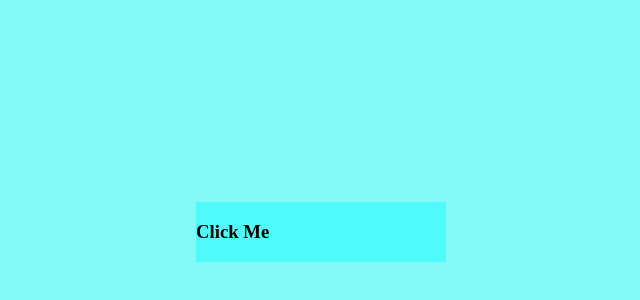
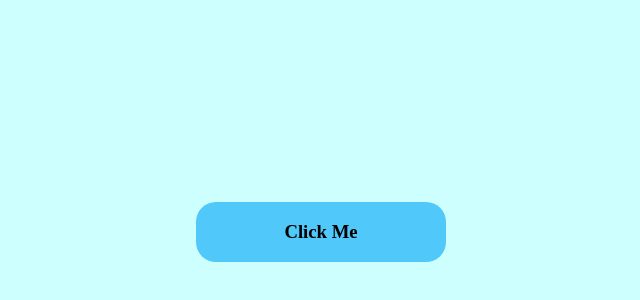
Before and after one commit to RaminJimenez/website, a plain HTML site: page interactive.html in a window 1280 px wide. Shown: the part 168-468 px from the top of the page, without its empty margins (319-959 px from the left). Drawn offline with Linux system fonts and the light colour scheme.

Commit message:
Tue, Mar 10, 2026, 9:44 AM -07:00

```diff
--- a/style/interactive.css
+++ b/style/interactive.css
@@ -7,11 +7,17 @@ body {
     align-items: center;
     justify-content: center;
     margin: 0;
-    background: rgb(130, 250, 250);
+    background: rgb(205, 255, 255);
 }
 
 .rectangle {
     height: 60px;
     width: 250px;
-    background: rgb(80, 250, 250);
+    background: rgb(80, 200, 250);
+    margin: 3px;
+    border-radius: 20px;
+    display: flex;
+    justify-content: center;
+    align-items: center;
+    cursor: pointer;
 }
```
